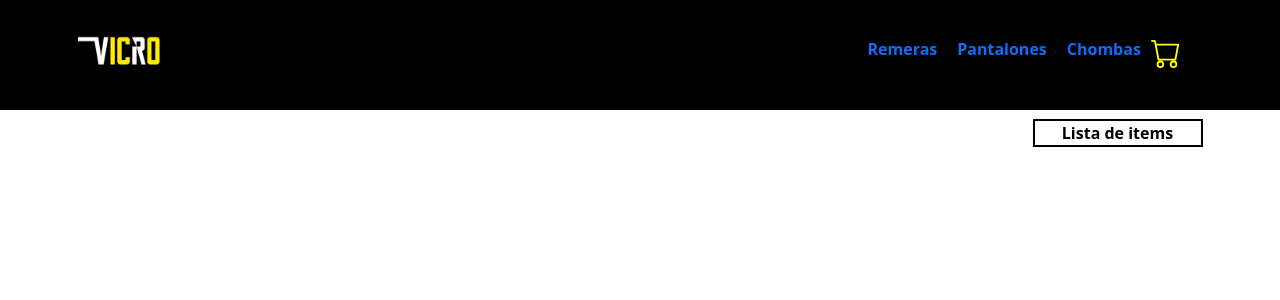
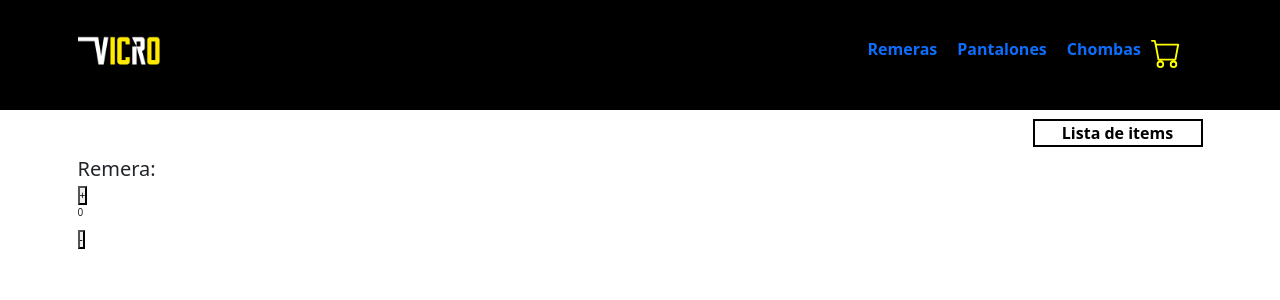
Before and after one commit to kenji1993/vicroImp, a React (Create React App) app: page / in a window 1280 px wide. Shown: the top 300 px of the page. Built offline with nearby package versions, Linux system fonts and the light colour scheme.

Commit message:
Contador basico

```diff
--- a/src/App.js
+++ b/src/App.js
@@ -1,6 +1,7 @@
 import React from 'react'
 import Header from './Header'
 import ItemListContainer from './components/ItemListContainer'
+import ItemCount from './components/ItemCount'
 
 
 const App = () => {
@@ -17,6 +18,9 @@ const App = () => {
                         <ItemListContainer itemList="Lista de items"/>
                     </div>
                 </div>
+                <div className="col-3">
+                    <ItemCount/>
+                </div>
             </div>
 
         </>
--- a/src/components/ItemCount.js
+++ b/src/components/ItemCount.js
@@ -0,0 +1,27 @@
+import React, {useState} from 'react'
+
+const ItemCount = () => {
+
+    const [productos, setProductos] = useState(0)
+
+    const sumarProductos = () => {
+        setProductos(productos +1)
+    }
+    const restarProductos = () => {
+        setProductos(productos -1)
+    }
+
+    return(
+        <>
+            <h2>Remera:</h2>
+            <div>
+            <button onClick={ sumarProductos }>+</button>
+            <p>{ productos }</p>
+            <button onClick={ restarProductos }>-</button>
+            </div>
+
+        </>
+    )
+}
+
+export default ItemCount
```
Also changed, not shown: 1 other file (tests, documents, lock files or other folders).
